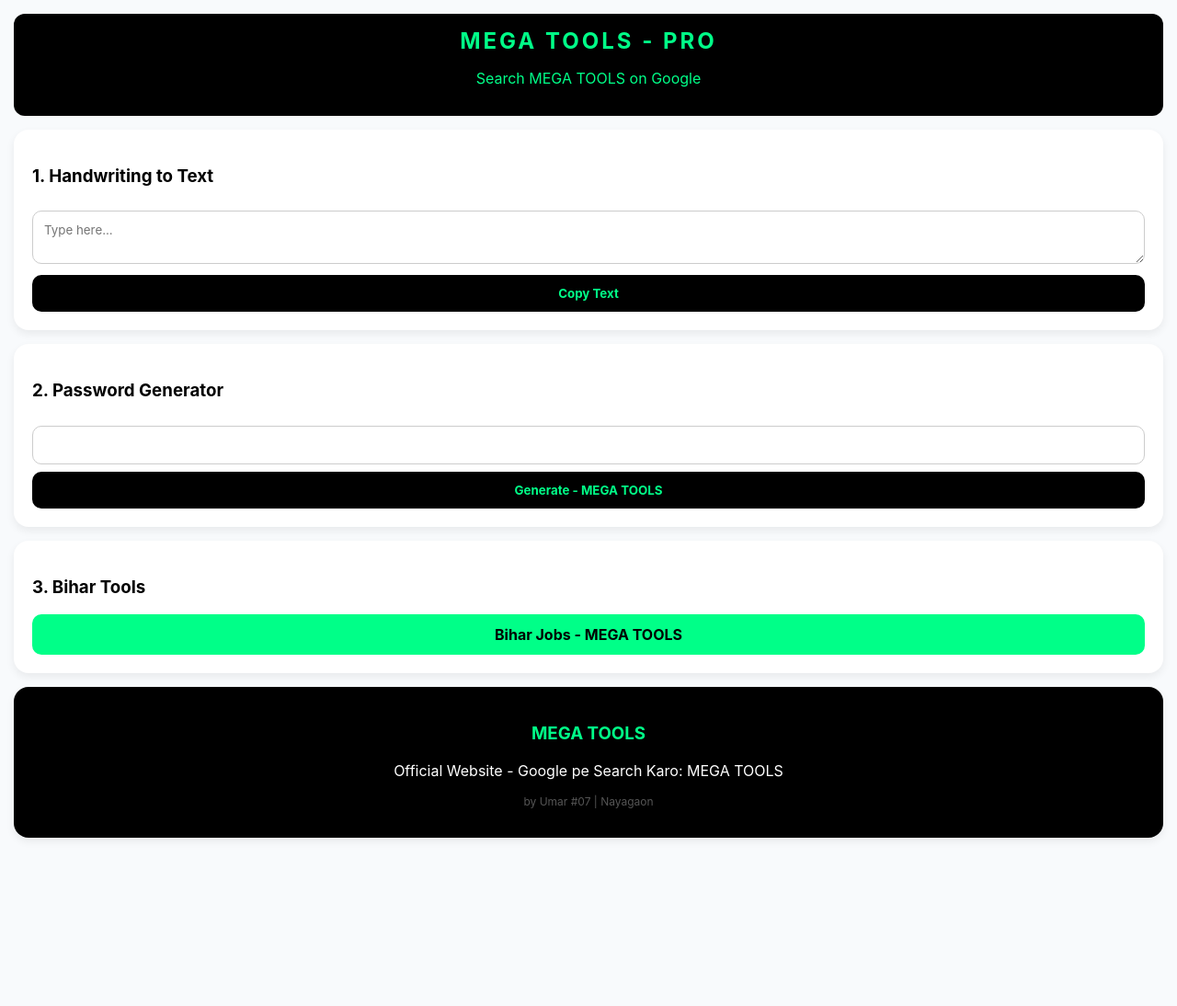
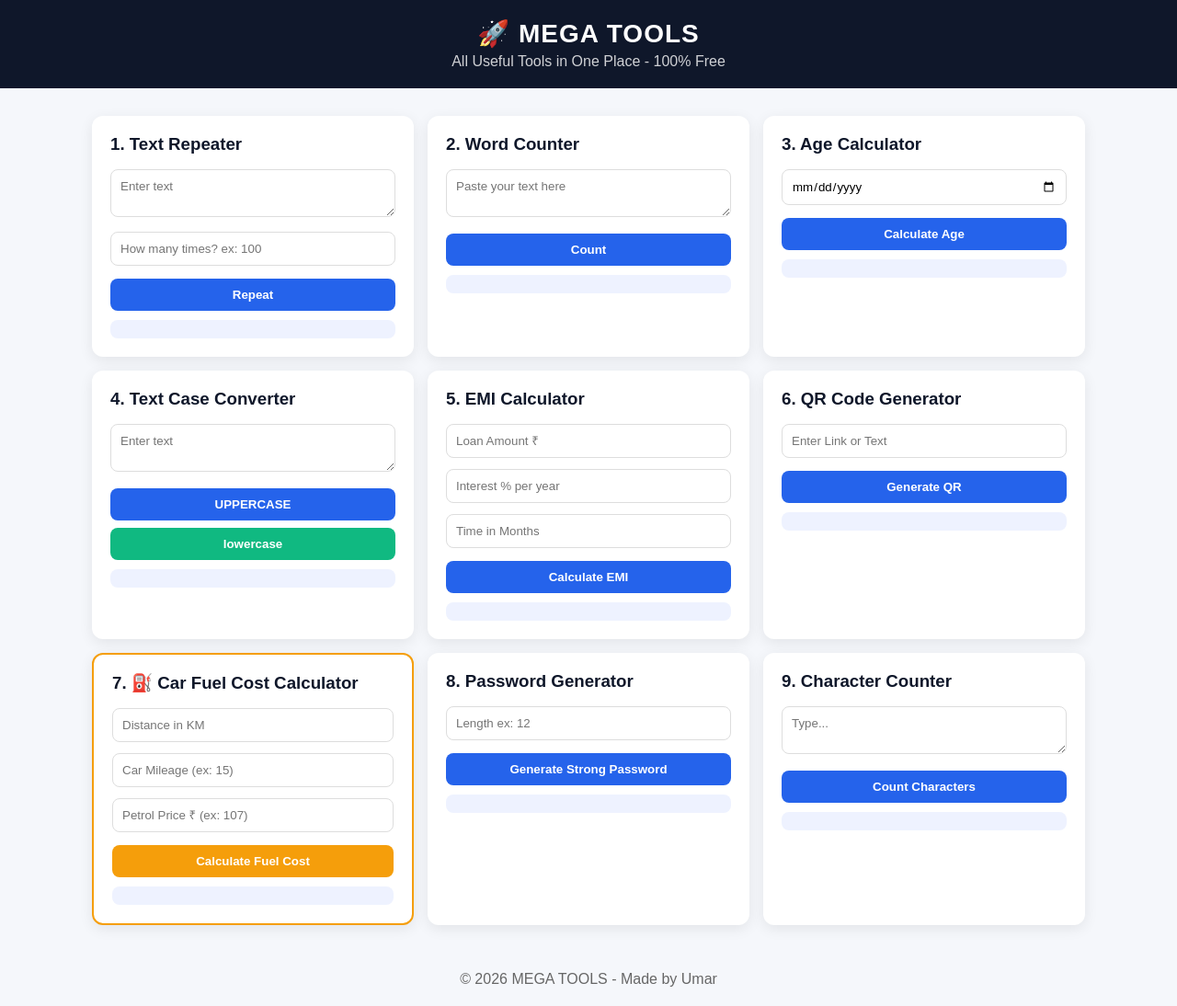
Before and after one commit to umaransari335/my-tools, a plain HTML site: page index.html in a window 1280 px wide. Shown: the whole page at 92% size. Before the commit the page ends 941 px from the top, so only its background shows below. Drawn offline with Linux system fonts and the light colour scheme.

Commit message:
Update index.html

```diff
--- a/index.html
+++ b/index.html
@@ -1,36 +1,136 @@
 <!DOCTYPE html>
 <html lang="en">
 <head>
-  <script async src="https://pagead2.googlesyndication.com/pagead/js/adsbygoogle.js?client=ca-pub-1165043619679285"
-     crossorigin="anonymous"></script>
+<script async src="https://pagead2.googlesyndication.com/pagead/js/adsbygoogle.js?client=ca-pub-1165043619679285" crossorigin="anonymous"></script>
 <meta charset="UTF-8">
-<meta name="viewport" content="width=device-width, initial-scale=1">
-<title>MEGA TOOLS - Official Website | Mega Tools Hub</title>
-<meta name="description" content="MEGA TOOLS Official - Best Free Online Tools - Photo Tools, PDF Tools, Bihar Jobs. Search MEGA TOOLS on Google.">
-<meta name="keywords" content="MEGA TOOLS, mega tools, mega tools hub, mega tools official, umar mega tools">
+<meta name="viewport" content="width=device-width, initial-scale=1.0">
+<title>MEGA TOOLS - All Free Online Tools</title>
 <style>
-*{font-family:'Inter',sans-serif;box-sizing:border-box}
-body{background:#f8fafc;padding:15px;margin:0}
-.header{background:#000;color:#00ff88;padding:15px;border-radius:12px;text-align:center}
-.header h2{margin:0;letter-spacing:3px}
-.card{background:#fff;padding:20px;border-radius:16px;margin:15px 0;box-shadow:0 4px 10px #0001}
-input,textarea,select{width:100%;padding:12px;border:1px solid #ccc;border-radius:10px;margin:8px 0}
-.btn{width:100%;padding:12px;border:none;border-radius:10px;background:#000;color:#00ff88;font-weight:bold}
+*{margin:0;padding:0;box-sizing:border-box;font-family:Arial,sans-serif}
+body{background:#f5f7fb;color:#111}
+header{background:#0f172a;color:#fff;padding:20px;text-align:center}
+header h1{font-size:28px;letter-spacing:1px}
+header p{opacity:.8;margin-top:5px}
+.container{max-width:1100px;margin:20px auto;padding:10px;display:grid;grid-template-columns:repeat(auto-fit,minmax(280px,1fr));gap:15px}
+.card{background:#fff;border-radius:12px;padding:20px;box-shadow:0 4px 15px rgba(0,0,0,.08)}
+.card h3{margin-bottom:10px;color:#0f172a}
+.card input, .card select, .card textarea{width:100%;padding:10px;margin:6px 0;border:1px solid #ddd;border-radius:8px}
+.card button{width:100%;padding:10px;background:#2563eb;color:#fff;border:none;border-radius:8px;cursor:pointer;margin-top:8px;font-weight:bold}
+.card button:hover{background:#1d4ed8}
+.result{margin-top:10px;padding:10px;background:#eef2ff;border-radius:8px;font-weight:bold;word-break:break-all}
+footer{text-align:center;padding:20px;color:#666}
 </style>
 </head>
 <body>
-<header class="header"><h2>MEGA TOOLS - PRO</h2><p>Search MEGA TOOLS on Google</p></header>
+<header>
+<h1>🚀 MEGA TOOLS</h1>
+<p>All Useful Tools in One Place - 100% Free</p>
+</header>
 
-<div class="card"><h3>1. Handwriting to Text</h3><textarea id="t1" placeholder="Type here..."></textarea><button class="btn" onclick="navigator.clipboard.writeText(t1.value);alert('Copied - MEGA TOOLS')">Copy Text</button></div>
+<div class="container">
 
-<div class="card"><h3>2. Password Generator</h3><input id="p1" readonly><button class="btn" onclick="p1.value=Math.random().toString(36).slice(-10)+'@07'">Generate - MEGA TOOLS</button></div>
+<!-- 1. Text Repeater -->
+<div class="card">
+<h3>1. Text Repeater</h3>
+<textarea id="repText" placeholder="Enter text"></textarea>
+<input type="number" id="repNum" placeholder="How many times? ex: 100">
+<button onclick="repeatText()">Repeat</button>
+<div id="repResult" class="result"></div>
+</div>
 
-<div class="card"><h3>3. Bihar Tools</h3><a href="https://sarkariresult.com.cm/" style="display:block;background:#00ff88;color:#000;padding:12px;text-align:center;border-radius:10px;text-decoration:none;font-weight:bold">Bihar Jobs - MEGA TOOLS</a></div>
+<!-- 2. Word Counter -->
+<div class="card">
+<h3>2. Word Counter</h3>
+<textarea id="wordText" placeholder="Paste your text here"></textarea>
+<button onclick="countWords()">Count</button>
+<div id="wordResult" class="result"></div>
+</div>
 
-<div class="card" style="text-align:center;background:#000;color:#fff">
-<h3 style="color:#00ff88">MEGA TOOLS</h3>
-<p>Official Website - Google pe Search Karo: MEGA TOOLS</p>
-<p style="color:#555;font-size:12px">by Umar #07 | Nayagaon</p>
+<!-- 3. Age Calculator -->
+<div class="card">
+<h3>3. Age Calculator</h3>
+<input type="date" id="dob">
+<button onclick="calcAge()">Calculate Age</button>
+<div id="ageResult" class="result"></div>
 </div>
+
+<!-- 4. Case Converter -->
+<div class="card">
+<h3>4. Text Case Converter</h3>
+<textarea id="caseText" placeholder="Enter text"></textarea>
+<button onclick="toUpper()">UPPERCASE</button>
+<button onclick="toLower()" style="background:#10b981">lowercase</button>
+<div id="caseResult" class="result"></div>
+</div>
+
+<!-- 5. EMI Calculator -->
+<div class="card">
+<h3>5. EMI Calculator</h3>
+<input type="number" id="loan" placeholder="Loan Amount ₹">
+<input type="number" id="rate" placeholder="Interest % per year">
+<input type="number" id="time" placeholder="Time in Months">
+<button onclick="calcEMI()">Calculate EMI</button>
+<div id="emiResult" class="result"></div>
+</div>
+
+<!-- 6. QR Generator -->
+<div class="card">
+<h3>6. QR Code Generator</h3>
+<input type="text" id="qrText" placeholder="Enter Link or Text">
+<button onclick="genQR()">Generate QR</button>
+<div id="qrResult" class="result" style="text-align:center"></div>
+</div>
+
+<!-- 7. NEW - Car Fuel Cost Calculator -->
+<div class="card" style="border:2px solid #f59e0b">
+<h3>7. ⛽ Car Fuel Cost Calculator</h3>
+<input type="number" id="distance" placeholder="Distance in KM">
+<input type="number" id="mileage" placeholder="Car Mileage (ex: 15)">
+<input type="number" id="fuelPrice" placeholder="Petrol Price ₹ (ex: 107)">
+<button onclick="calcFuel()" style="background:#f59e0b">Calculate Fuel Cost</button>
+<div id="fuelResult" class="result"></div>
+</div>
+
+<!-- 8. Password Generator -->
+<div class="card">
+<h3>8. Password Generator</h3>
+<input type="number" id="passLen" placeholder="Length ex: 12">
+<button onclick="genPass()">Generate Strong Password</button>
+<div id="passResult" class="result"></div>
+</div>
+
+<!-- 9. Image to Text length etc -->
+<div class="card">
+<h3>9. Character Counter</h3>
+<textarea id="charText" placeholder="Type..."></textarea>
+<button onclick="countChar()">Count Characters</button>
+<div id="charResult" class="result"></div>
+</div>
+
+</div>
+
+<footer>© 2026 MEGA TOOLS - Made by Umar</footer>
+
+<script>
+// 1
+function repeatText(){let t=document.getElementById('repText').value;let n=document.getElementById('repNum').value;document.getElementById('repResult').innerText=t.repeat(n).substring(0,5000)}
+// 2
+function countWords(){let t=document.getElementById('wordText').value.trim();let w=t?t.split(/\s+/).length:0;document.getElementById('wordResult').innerText="Words: "+w+" | Characters: "+t.length}
+// 3
+function calcAge(){let dob=new Date(document.getElementById('dob').value);let diff=Date.now()-dob.getTime();let age=new Date(diff).getUTCFullYear()-1970;document.getElementById('ageResult').innerText="Your Age is: "+age+" years"}
+// 4
+function toUpper(){document.getElementById('caseResult').innerText=document.getElementById('caseText').value.toUpperCase()}
+function toLower(){document.getElementById('caseResult').innerText=document.getElementById('caseText').value.toLowerCase()}
+// 5 EMI
+function calcEMI(){let P=parseFloat(document.getElementById('loan').value);let R=parseFloat(document.getElementById('rate').value)/12/100;let N=parseFloat(document.getElementById('time').value);let emi=(P*R*Math.pow(1+R,N))/(Math.pow(1+R,N)-1);document.getElementById('emiResult').innerText="Monthly EMI: ₹"+emi.toFixed(2)}
+// 6 QR
+function genQR(){let t=document.getElementById('qrText').value;document.getElementById('qrResult').innerHTML="<img src='https://api.qrserver.com/v1/create-qr-code/?size=150x150&data="+encodeURIComponent(t)+"'>";}
+// 7 FUEL
+function calcFuel(){let d=parseFloat(document.getElementById('distance').value);let m=parseFloat(document.getElementById('mileage').value);let p=parseFloat(document.getElementById('fuelPrice').value);let fuel=d/m;let cost=fuel*p;document.getElementById('fuelResult').innerText="Fuel Needed: "+fuel.toFixed(2)+" L | Cost: ₹"+cost.toFixed(2)}
+// 8 PASS
+function genPass(){let len=document.getElementById('passLen').value||12;let chars="ABCDEFGHIJKLMNOPQRSTUVWXYZabcdefghijklmnopqrstuvwxyz0123456789@#$!";let pass="";for(let i=0;i<len;i++)pass+=chars.charAt(Math.floor(Math.random()*chars.length));document.getElementById('passResult').innerText=pass}
+// 9 CHAR
+function countChar(){document.getElementById('charResult').innerText="Characters: "+document.getElementById('charText').value.length}
+</script>
 </body>
 </html>
```
